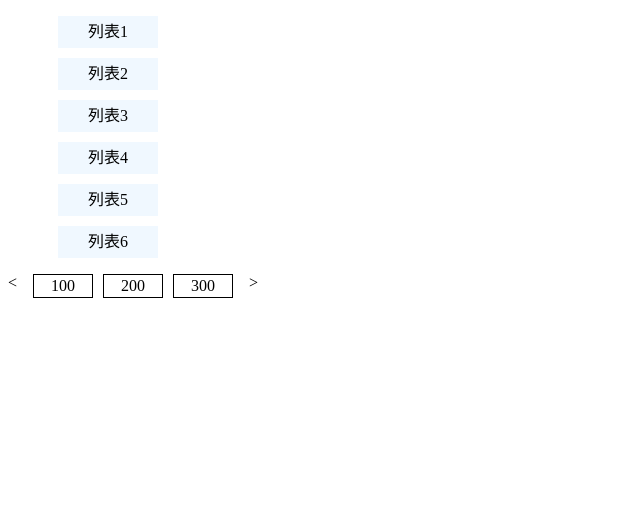
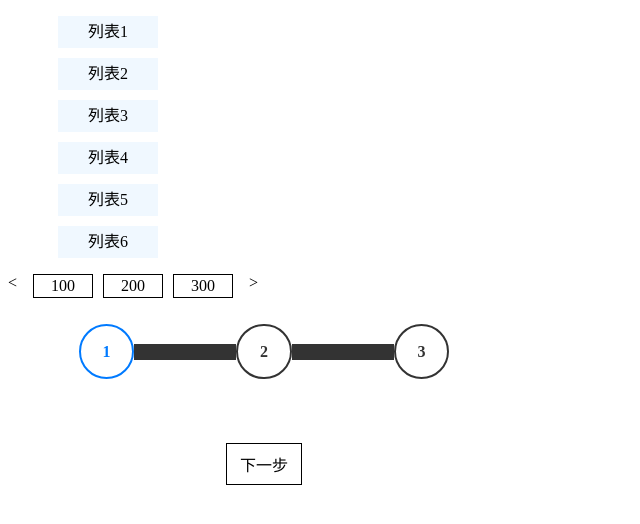
Before and after one commit to Evelynhynest/demo-components-vue, a Vue app: page / in a window 1280 px wide. Shown: the top 524 px of the page, without its empty margins (0-640 px from the left). Built offline with nearby package versions, Linux system fonts and the light colour scheme.

Commit message:
feat: steps progress basic

```diff
--- a/src/App.vue
+++ b/src/App.vue
@@ -4,6 +4,7 @@
     <!-- <Directory /> -->
     <DraggableList />
     <SimpleCarousel />
+    <StepsProgress />
   </div>
 </template>
 
@@ -12,6 +13,7 @@
 // import Directory from "./components/Menu/Directory.vue";
 import DraggableList from "./components/Draggable/DraggableList.vue";
 import SimpleCarousel from "./components/Carousel/SimpleCarousel.vue";
+import StepsProgress from "./components/StepsProgress/StepsProgress.vue";
 const a = [
   {
     F_id: "0-2018-0-f1c6f8fc-a734-38c8-97b5-c738a8c8b7f3",
--- /dev/null
+++ b/src/components/StepsProgress/StepsProgress.vue
@@ -0,0 +1,72 @@
+<template>
+  <div class="steps-progress">
+    <div class="steps">
+      <template v-for="n in 3" :key="n">
+        <div class="step-stage" :class="{ finished: cur_stage >= n }">{{ n }}</div>
+        <div v-if="n < 3" class="step-line" :class="{ finished: cur_stage - 1 >= n }"></div>
+      </template>
+    </div>
+    <div class="controller">
+      <div class="btn prev" @click="goStage(-1)" v-show="cur_stage !== 1">上一步</div>
+      <div class="btn next" @click="goStage(1)" v-show="cur_stage !== 3">下一步</div>
+    </div>
+  </div>
+</template>
+
+<script setup>
+import { ref } from 'vue'
+const cur_stage = ref(1)
+const goStage = (value) => {
+  cur_stage.value += value
+}
+</script>
+
+<style lang="less" scoped>
+.steps-progress {
+  width: 40vw;
+  display: flex;
+  flex-direction: column;
+  align-items: center;
+  gap: 5vw;
+  .steps {
+    display: flex;
+    align-items: center;
+    .step-stage {
+      width: 4vw;
+      height: 4vw;
+      line-height: 4vw;
+      text-align: center;
+      background-color: #fff;
+      border-radius: 50%;
+      border: 2px solid #333;
+      color: #333;
+      font-weight: bold;
+
+      &.finished {
+        color: #007aff;
+        border-color: #007aff;
+      }
+    }
+
+    .step-line {
+      width: 8vw;
+      height: 2vh;
+      background-color: #333;
+      &.finished {
+        background-color: #007aff;
+      }
+    }
+
+  }
+
+  .controller {
+    display: flex;
+    gap: 3vw;
+    .btn {
+      border: 1px solid #000;
+      padding: 1vh 1vw;
+      cursor: pointer;
+    }
+  }
+}
+</style>
```
